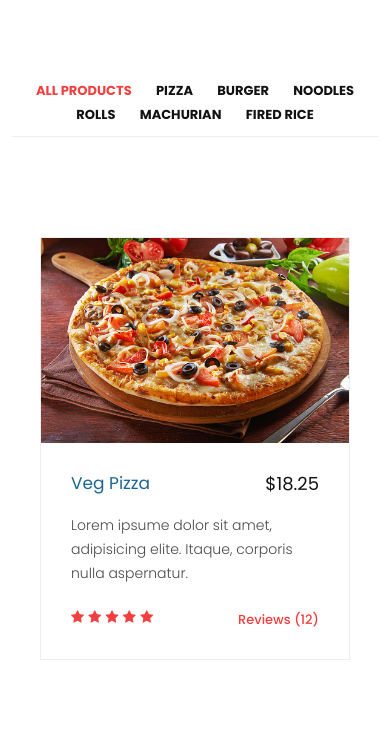
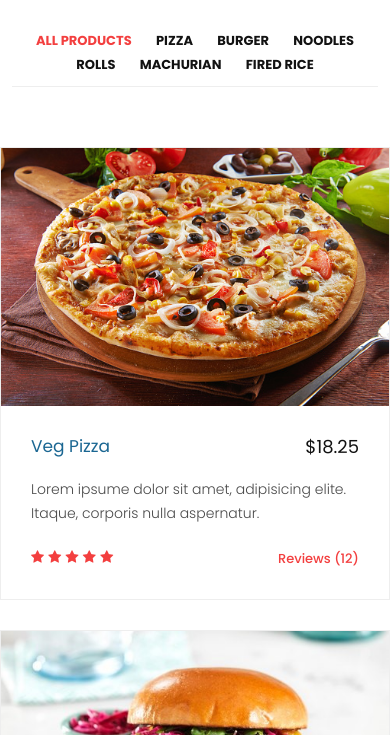
Before and after one commit to sidharth-thakur/IfoodU.github.io, a plain HTML site: page index.html in a window 390 px wide. Shown: the part 365-1100 px from the top of the page. Drawn offline with nearby package versions, Linux system fonts and the light colour scheme.

Commit message:
bugs fix

```diff
--- a/assets/css/templatemo-sixteen.css
+++ b/assets/css/templatemo-sixteen.css
@@ -66,7 +66,11 @@ ul.social-icons li a:hover {
 .pad {
   padding: 40px;
 }
-
+@media (min-width: 350px) {
+  .pad {
+    padding: 0;
+  }
+}
 a.filled-button {
   background-color: #f33f3f;
   color: #fff;
@@ -602,7 +606,7 @@ footer .inner-content p a {
 /* Product Page */
 
 .products {
-  margin-top: 100px;
+  margin-top: 70px;
 }
 
 .products .filters {
@@ -988,6 +992,9 @@ footer .inner-content p a {
   .carousel-item {
     margin-top: 50px;
   }
+  .products {
+    margin-top: 50px;
+  }
 }
 
 @media (max-width: 992px) {
--- a/index.html
+++ b/index.html
@@ -77,13 +77,13 @@ https://templatemo.com/tm-546-sixteen-clothing
           </button>
           <div class="collapse navbar-collapse" id="navbarResponsive">
             <ul class="navbar-nav ml-auto">
-              <li class="nav-item">
+              <li class="nav-item active">
                 <a class="nav-link" href="index.html"
                   >Home
                   <span class="sr-only">(current)</span>
                 </a>
               </li>
-              <li class="nav-item active">
+              <li class="nav-item">
                 <a class="nav-link" href="products.html">Our Products</a>
               </li>
               <li class="nav-item">
```
